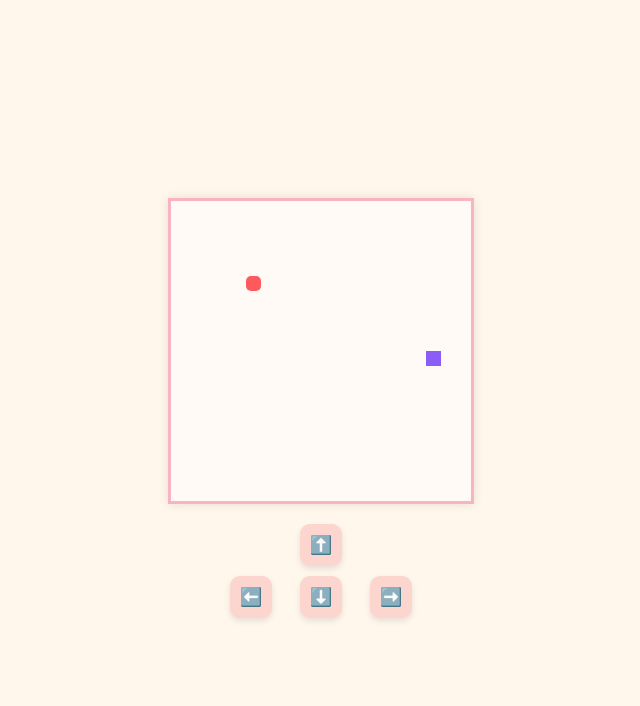
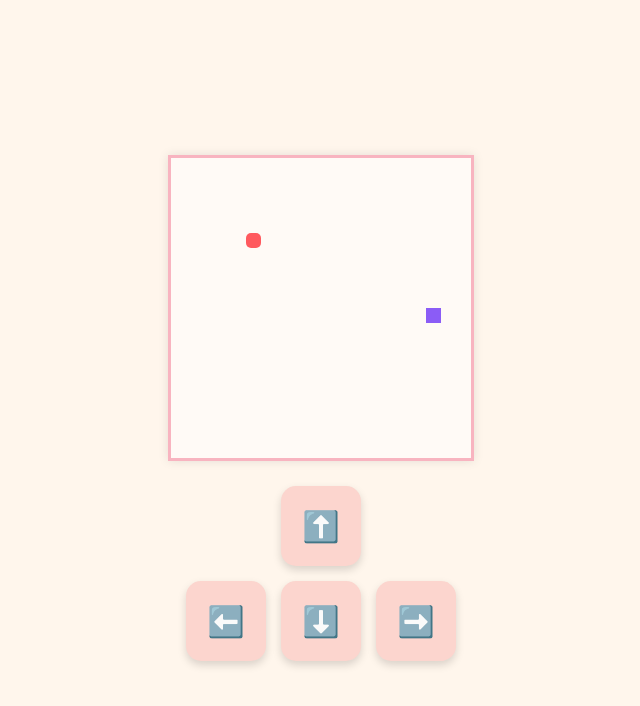
Before and after one commit to Kaelionn/bruh, a plain HTML site: page index.html in a window 1280 px wide. Shown: the whole page, without its empty margins (319-959 px from the left). Drawn offline with Linux system fonts and the light colour scheme.

Commit message:
Update index.html

```diff
--- a/index.html
+++ b/index.html
@@ -22,26 +22,29 @@
     }
 
     .controls {
-      margin-top: 20px;
+      margin-top: 25px;
       display: grid;
-      grid-template-columns: repeat(3, 60px);
-      gap: 10px;
+      grid-template-columns: repeat(3, 80px);
+      gap: 15px;
       justify-items: center;
     }
 
     button {
       background: #fcd5ce;
       border: none;
-      border-radius: 10px;
-      padding: 10px;
-      font-size: 18px;
+      border-radius: 15px;
+      width: 80px;
+      height: 80px;
+      font-size: 30px;
       color: #444;
-      box-shadow: 0 3px 6px rgba(0,0,0,0.1);
+      box-shadow: 0 4px 8px rgba(0,0,0,0.15);
+      transition: all 0.15s ease;
     }
 
     button:active {
       background: #f8b4c0;
       transform: scale(0.95);
+      box-shadow: 0 2px 4px rgba(0,0,0,0.1);
     }
   </style>
 </head>
@@ -62,6 +65,10 @@
     const ctx = canvas.getContext("2d");
     const box = 15;
 
+    // 🎵 Suara
+    const eatSound = new Audio("https://cdn.pixabay.com/download/audio/2022/03/15/audio_7c07b5d5b2.mp3?filename=click-124467.mp3");
+    const gameOverSound = new Audio("https://cdn.pixabay.com/download/audio/2021/08/04/audio_4a4e1907da.mp3?filename=error-126627.mp3");
+
     let snake = [{ x: 5 * box, y: 5 * box }];
     let direction = null;
     let food = {
@@ -69,19 +76,17 @@
       y: Math.floor(Math.random() * 19) * box
     };
 
-    // Kontrol via tombol di layar
+    // Tombol kontrol
     document.getElementById("up").onclick = () => { if (direction !== "DOWN") direction = "UP"; };
     document.getElementById("down").onclick = () => { if (direction !== "UP") direction = "DOWN"; };
     document.getElementById("left").onclick = () => { if (direction !== "RIGHT") direction = "LEFT"; };
     document.getElementById("right").onclick = () => { if (direction !== "LEFT") direction = "RIGHT"; };
 
-    // Gambar ulang game
     function draw() {
       ctx.fillStyle = "#fffaf6";
       ctx.fillRect(0, 0, 300, 300);
 
       const rainbowColors = ["#ff595e", "#ffca3a", "#8ac926", "#1982c4", "#6a4c93", "#ff99c8"];
-
       for (let i = 0; i < snake.length; i++) {
         const color = rainbowColors[i % rainbowColors.length];
         ctx.fillStyle = color;
@@ -101,7 +106,10 @@ for (let i = 0; i < snake.length; i++) {
       if (direction === "RIGHT") headX += box;
       if (direction === "DOWN") headY += box;
 
+      // Jika makan makanan
       if (headX === food.x && headY === food.y) {
+        eatSound.currentTime = 0; // reset suara biar bisa langsung diputar ulang
+        eatSound.play();
         food = {
           x: Math.floor(Math.random() * 19) * box,
           y: Math.floor(Math.random() * 19) * box
@@ -110,14 +118,16 @@ for (let i = 0; i < snake.length; i++) {
         snake.pop();
       }
 
-      let newHead = { x: headX, y: headY };
+      const newHead = { x: headX, y: headY };
 
+      // Jika nabrak dinding atau diri sendiri
       if (
         headX < 0 || headX >= 300 || headY < 0 || headY >= 300 ||
         snake.some(s => s.x === newHead.x && s.y === newHead.y)
       ) {
         clearInterval(game);
-        alert("Nub 🥀💔");
+        gameOverSound.play();
+        setTimeout(() => alert("Nub 🥀💔"), 100);
       }
 
       snake.unshift(newHead);
```
Lines whose indentation alone changed are shown as unchanged.
